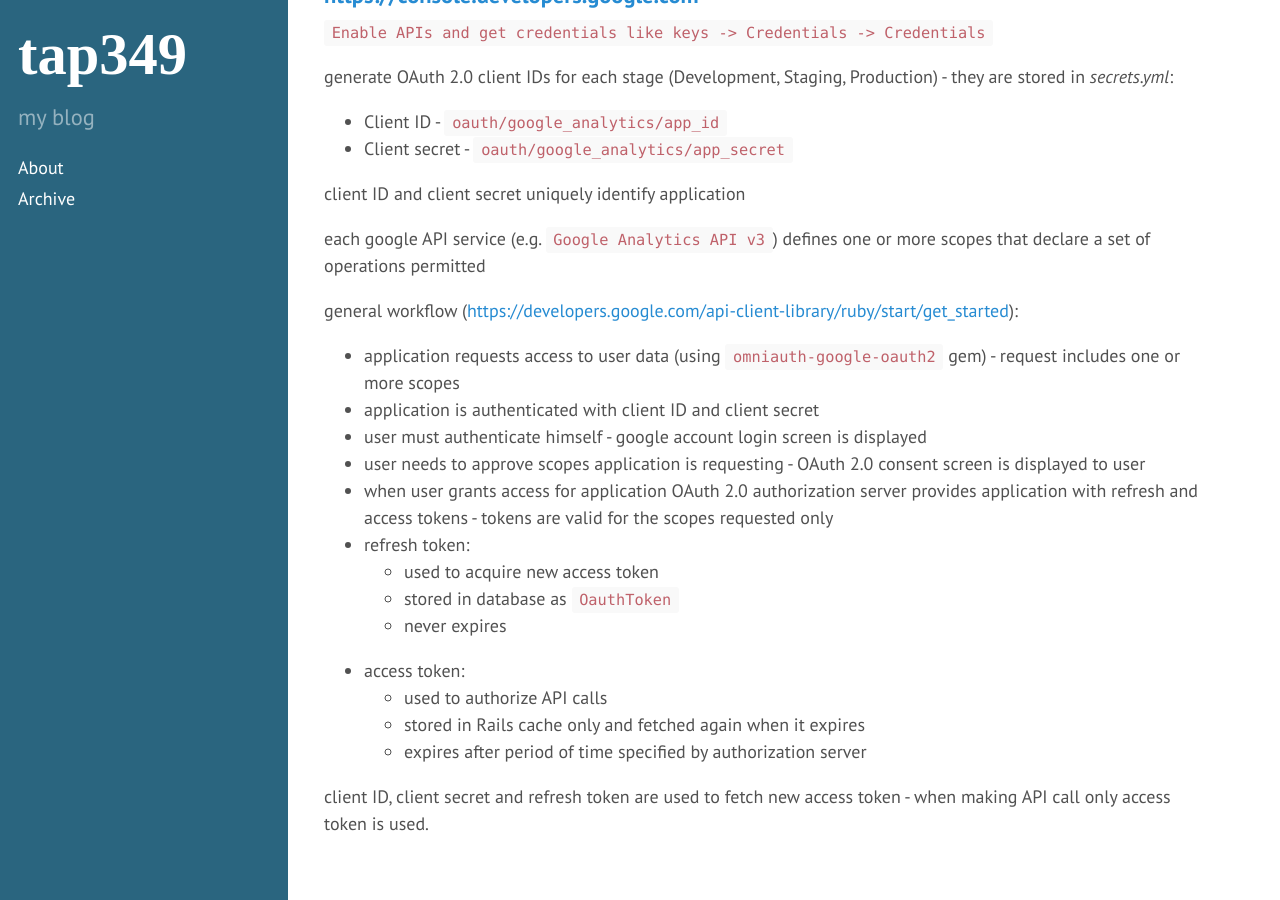
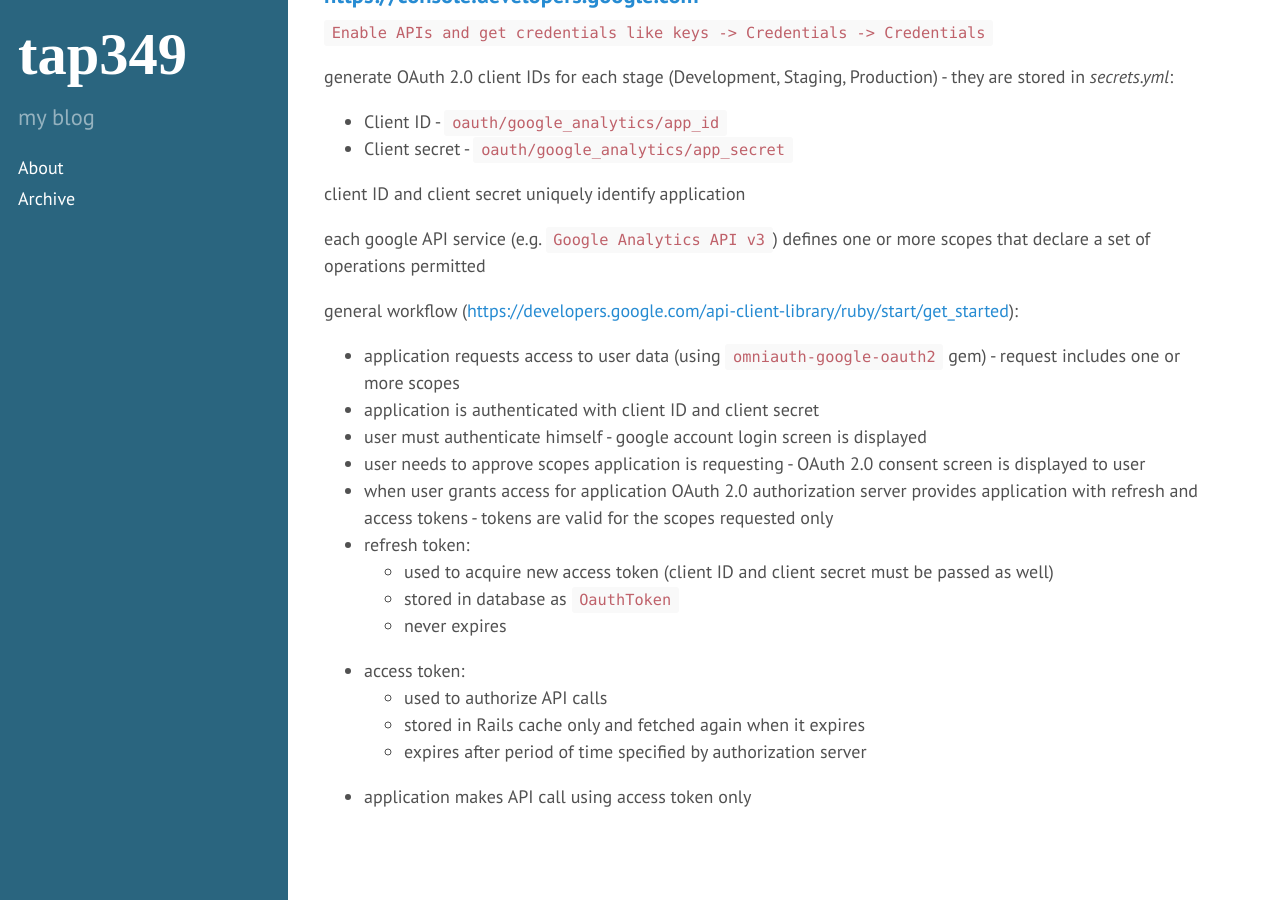
Before and after one commit to tap349/tap349.github.io, a Jekyll site: the page built from _posts/2016-03-16-GA-demystified.md, in a window 1280 px wide and 900 px high, scrolled down 632 px. Built offline with Jekyll 4.4.1, drawn with Linux system fonts in a browser that asks for light colours.

Commit message:
update 2016-03-21_01:46:39

```diff
--- a/_posts/2016-03-16-GA-demystified.md
+++ b/_posts/2016-03-16-GA-demystified.md
@@ -57,13 +57,11 @@ general workflow
   provides application with refresh and access tokens -
   tokens are valid for the scopes requested only
 - refresh token:
-  - used to acquire new access token
+  - used to acquire new access token (client ID and client secret must be passed as well)
   - stored in database as `OauthToken`
   - never expires
 - access token:
   - used to authorize API calls
   - stored in Rails cache only and fetched again when it expires
   - expires after period of time specified by authorization server
-
-client ID, client secret and refresh token are used to fetch new access token -
-when making API call only access token is used.
+- application makes API call using access token only
```
